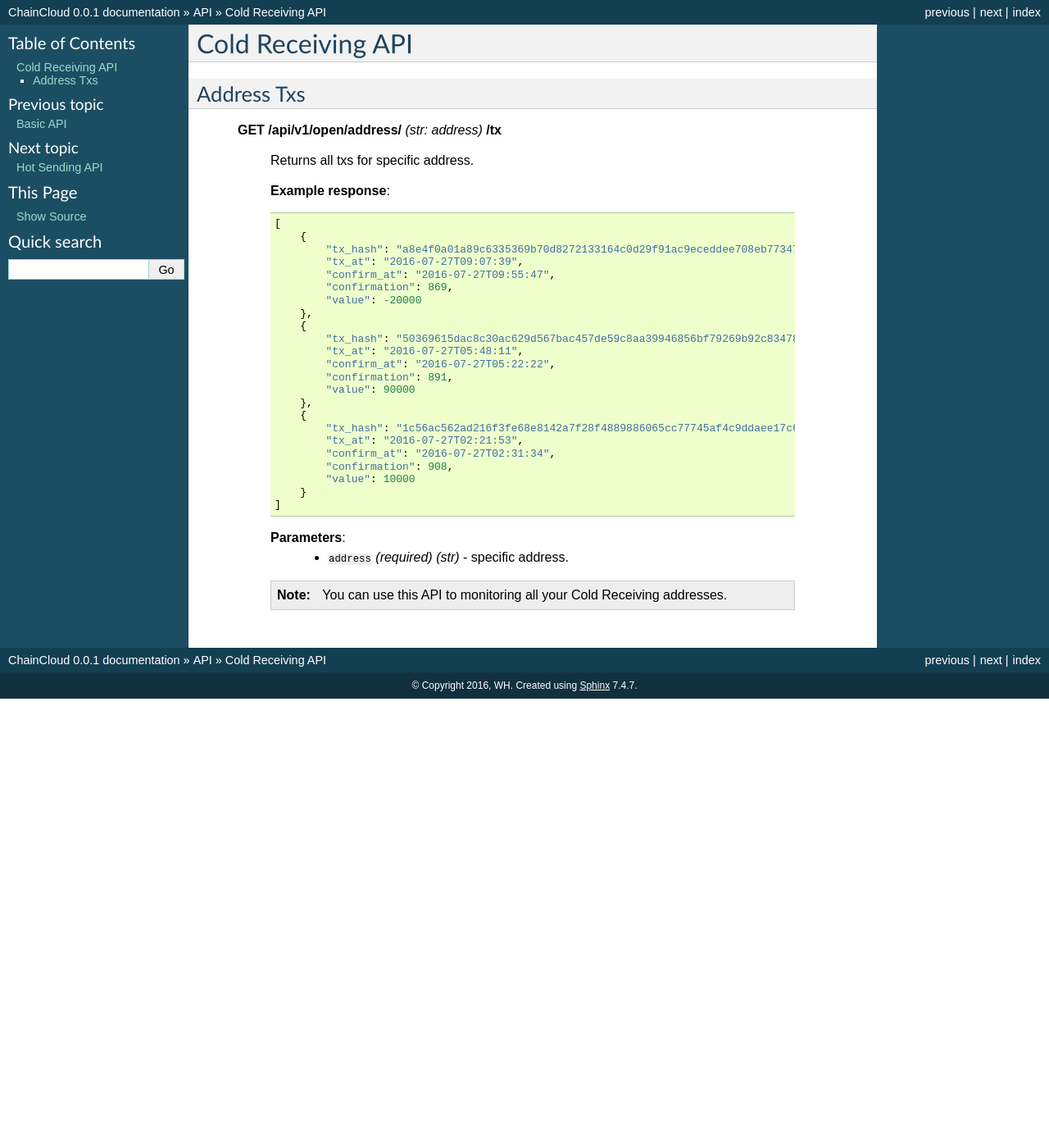
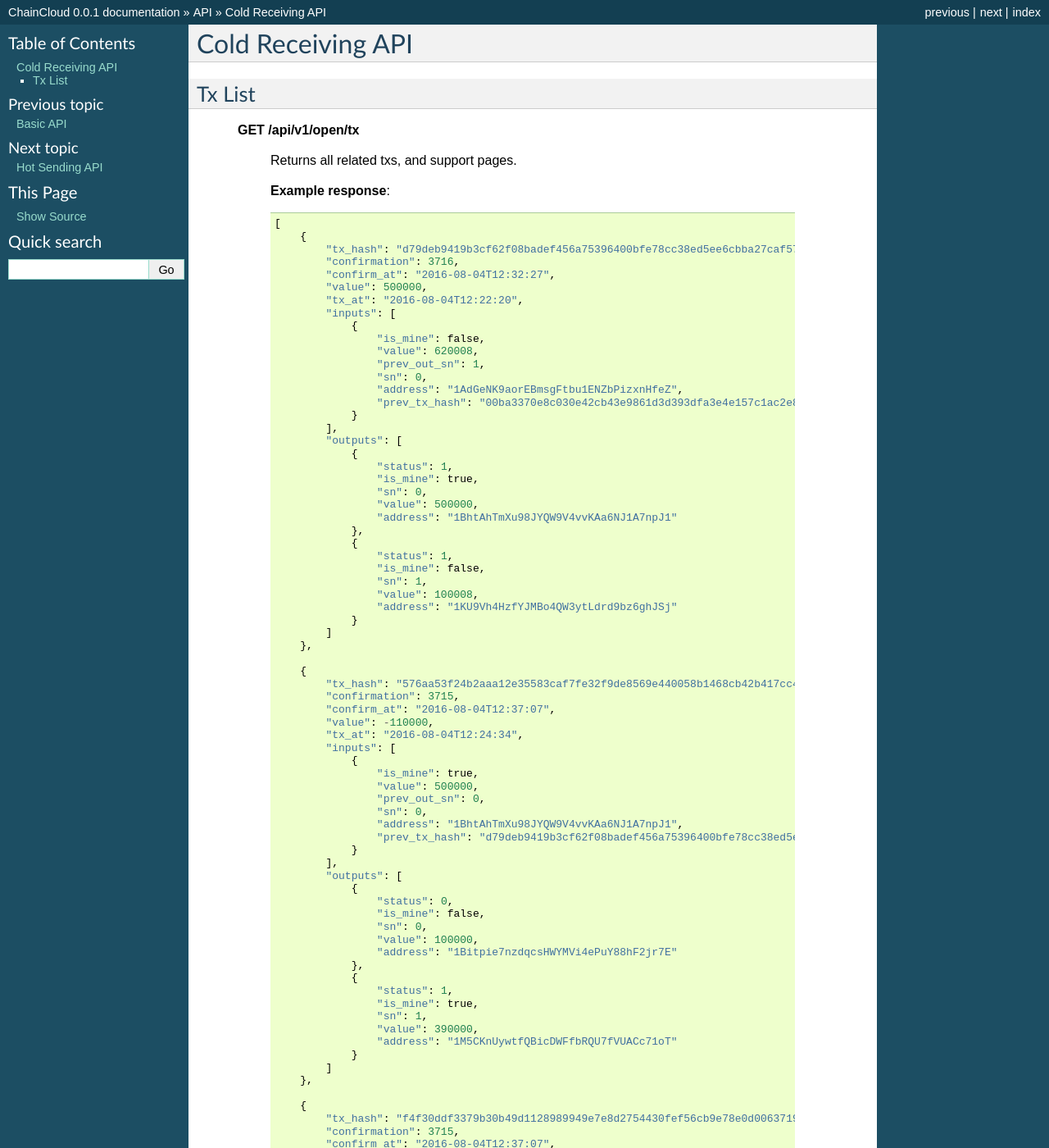
Before and after one commit to chaincloud-dot-com/chaincloud-docs, a Sphinx documentation site: the page built from source/api/cold-receiving-api.rst, in a window 1280 px wide and 1400 px high. Shown: the whole window at 82% size. Built offline with Sphinx 7.4.7, drawn with Linux system fonts in a browser that asks for light colours; some of the changed text lies outside the part shown.

Commit message:
modify: Cold Receiving API

```diff
--- a/source/api/cold-receiving-api.rst
+++ b/source/api/cold-receiving-api.rst
@@ -4,40 +4,119 @@
 Cold Receiving API
 ********************************************************************************
 
-Address Txs
------------
+Tx List
+-------
 
-    **GET /api/v1/open/address/** *(str: address)* **/tx**
+    **GET /api/v1/open/tx**
 
-        Returns all txs for specific address.
+        Returns all related txs, and support pages.
 
         **Example response**::
 
             [
                 {
-                    "tx_hash": "a8e4f0a01a89c6335369b70d8272133164c0d29f91ac9eceddee708eb77347b1",
-                    "tx_at": "2016-07-27T09:07:39",
-                    "confirm_at": "2016-07-27T09:55:47",
-                    "confirmation": 869,
-                    "value": -20000
+                    "tx_hash": "d79deb9419b3cf62f08badef456a75396400bfe78cc38ed5ee6cbba27caf57e6",
+                    "confirmation": 3716,
+                    "confirm_at": "2016-08-04T12:32:27",
+                    "value": 500000,
+                    "tx_at": "2016-08-04T12:22:20",
+                    "inputs": [
+                        {
+                            "is_mine": false,
+                            "value": 620008,
+                            "prev_out_sn": 1,
+                            "sn": 0,
+                            "address": "1AdGeNK9aorEBmsgFtbu1ENZbPizxnHfeZ",
+                            "prev_tx_hash": "00ba3370e8c030e42cb43e9861d3d393dfa3e4e157c1ac2e8e5c5f69bda7e4c4"
+                        }
+                    ],
+                    "outputs": [
+                        {
+                            "status": 1,
+                            "is_mine": true,
+                            "sn": 0,
+                            "value": 500000,
+                            "address": "1BhtAhTmXu98JYQW9V4vvKAa6NJ1A7npJ1"
+                        },
+                        {
+                            "status": 1,
+                            "is_mine": false,
+                            "sn": 1,
+                            "value": 100008,
+                            "address": "1KU9Vh4HzfYJMBo4QW3ytLdrd9bz6ghJSj"
+                        }
+                    ]
                 },
+
                 {
-                    "tx_hash": "50369615dac8c30ac629d567bac457de59c8aa39946856bf79269b92c83478c0",
-                    "tx_at": "2016-07-27T05:48:11",
-                    "confirm_at": "2016-07-27T05:22:22",
-                    "confirmation": 891,
-                    "value": 90000
+                    "tx_hash": "576aa53f24b2aaa12e35583caf7fe32f9de8569e440058b1468cb42b417cc48f",
+                    "confirmation": 3715,
+                    "confirm_at": "2016-08-04T12:37:07",
+                    "value": -110000,
+                    "tx_at": "2016-08-04T12:24:34",
+                    "inputs": [
+                        {
+                            "is_mine": true,
+                            "value": 500000,
+                            "prev_out_sn": 0,
+                            "sn": 0,
+                            "address": "1BhtAhTmXu98JYQW9V4vvKAa6NJ1A7npJ1",
+                            "prev_tx_hash": "d79deb9419b3cf62f08badef456a75396400bfe78cc38ed5ee6cbba27caf57e6"
+                        }
+                    ],
+                    "outputs": [
+                        {
+                            "status": 0,
+                            "is_mine": false,
+                            "sn": 0,
+                            "value": 100000,
+                            "address": "1Bitpie7nzdqcsHWYMVi4ePuY88hF2jr7E"
+                        },
+                        {
+                            "status": 1,
+                            "is_mine": true,
+                            "sn": 1,
+                            "value": 390000,
+                            "address": "1M5CKnUywtfQBicDWFfbRQU7fVUACc71oT"
+                        }
+                    ]
                 },
+
                 {
-                    "tx_hash": "1c56ac562ad216f3fe68e8142a7f28f4889886065cc77745af4c9ddaee17c6e1",
-                    "tx_at": "2016-07-27T02:21:53",
-                    "confirm_at": "2016-07-27T02:31:34",
-                    "confirmation": 908,
-                    "value": 10000
+                    "tx_hash": "f4f30ddf3379b30b49d1128989949e7e8d2754430fef56cb9e78e0d006371933",
+                    "confirmation": 3715,
+                    "confirm_at": "2016-08-04T12:37:07",
+                    "value": -110000,
+                    "tx_at": "2016-08-04T12:26:08",
+                    "inputs": [
+                        {
+                            "is_mine": true,
+                            "value": 390000,
+                            "prev_out_sn": 1,
+                            "sn": 0,
+                            "address": "1M5CKnUywtfQBicDWFfbRQU7fVUACc71oT",
+                            "prev_tx_hash": "576aa53f24b2aaa12e35583caf7fe32f9de8569e440058b1468cb42b417cc48f"
+                        }
+                    ],
+                    "outputs": [
+                        {
+                            "status": 0,
+                            "is_mine": false,
+                            "sn": 0,
+                            "value": 100000,
+                            "address": "1Bitpie7nzdqcsHWYMVi4ePuY88hF2jr7E"
+                        },
+                        {
+                            "status": 1,
+                            "is_mine": true,
+                            "sn": 1, "value": 280000,
+                            "address": "13iUXsqRuuEXJGUtr9KKopsSnDpBQtqEQM"
+                        }
+                    ]
                 }
             ]
 
-        **Parameters**:
-            * ``address`` *(required)* *(str)* - specific address.
+        **Arguments**:
+            * ``tx_hash`` *(optional)* *(str)* - from which tx_hash to retrieve txs.
 
-        .. note:: You can use this API to monitoring all your Cold Receiving addresses.
+        .. note:: txs are ordered by tx_time in asc. if tx_hash is not provided, it means to retrieve the earlist 20 txs. if provided, then returns 20 txs since this tx_hash. The is_mine field in inputs and outputs list should be used to determine whether this input's or output's address belongs to the user.
```
